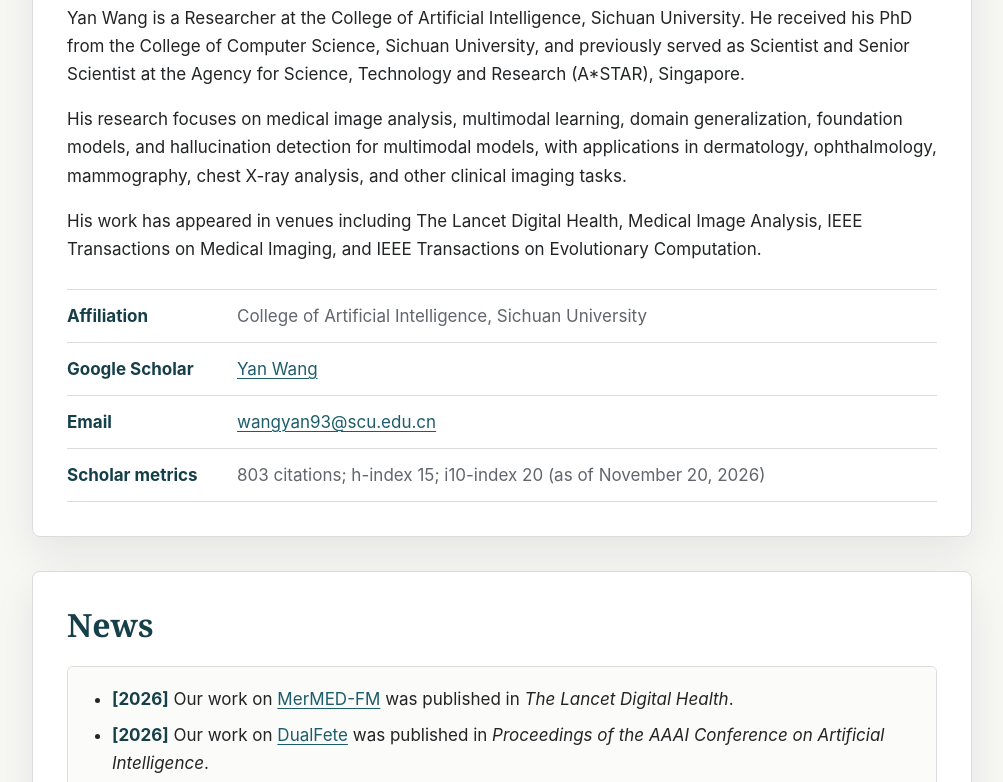
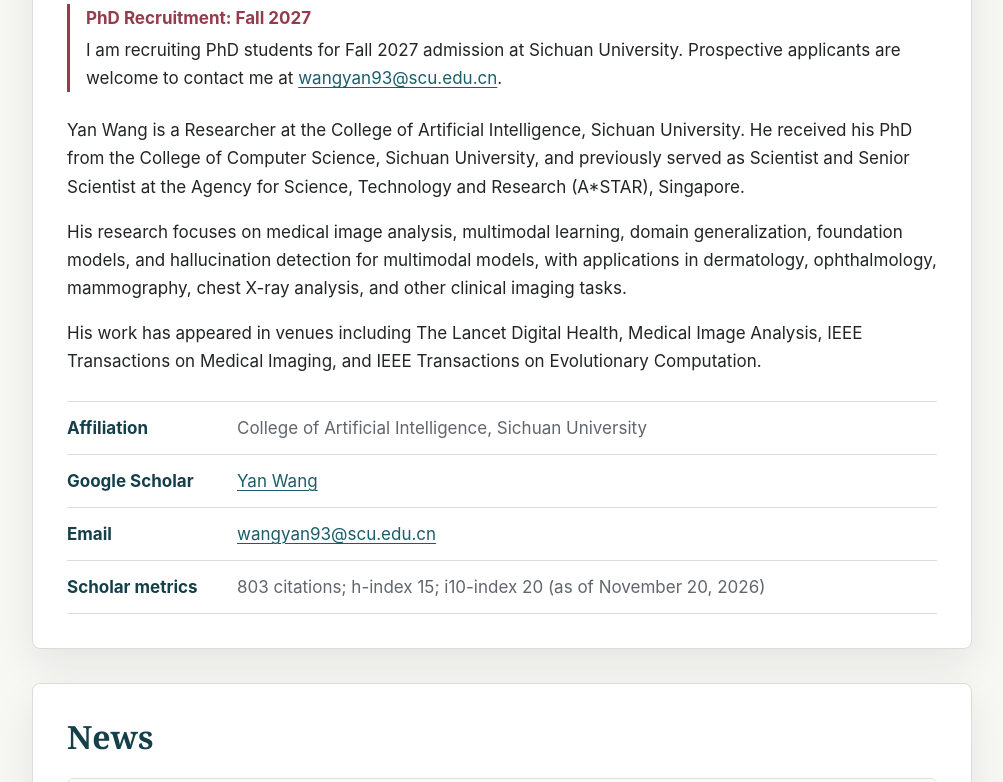
Before and after one commit to wangyan1993-scu/wangyan1993-scu.github.io, a plain HTML site: page index.html in a window 1280 px wide. Shown: the part 313-1095 px from the top of the page, without its empty margins (138-1141 px from the left). Drawn offline with Linux system fonts and the light colour scheme.

Commit message:
Announce Fall 2027 PhD recruitment

```diff
--- a/assets/css/style.css
+++ b/assets/css/style.css
@@ -154,6 +154,19 @@ h2 {
   border-top: 1px solid var(--line);
 }
 
+.recruitment-notice {
+  margin: 0 0 24px;
+  border-inline-start: 3px solid #963b4b;
+  padding-inline-start: 16px;
+  overflow-wrap: anywhere;
+}
+
+.recruitment-notice strong {
+  display: block;
+  margin-bottom: 4px;
+  color: #963b4b;
+}
+
 .profile-list div {
   display: grid;
   grid-template-columns: 150px 1fr;
--- a/index.html
+++ b/index.html
@@ -25,6 +25,12 @@
     <main class="container">
       <section id="profile" class="section">
         <h2>Profile</h2>
+        <p class="recruitment-notice">
+          <strong>PhD Recruitment: Fall 2027</strong>
+          I am recruiting PhD students for Fall 2027 admission at Sichuan University.
+          Prospective applicants are welcome to contact me at
+          <a href="mailto:wangyan93@scu.edu.cn?subject=Fall%202027%20PhD%20Inquiry">wangyan93@scu.edu.cn</a>.
+        </p>
         <p>
           Yan Wang is a Researcher at the College of Artificial Intelligence,
           Sichuan University. He received his PhD from the College of Computer
@@ -304,7 +310,7 @@
 
     <footer class="site-footer">
       <div class="container">
-        <p>&copy; 2026 Yan Wang. Last updated November 20, 2026.</p>
+        <p>&copy; 2026 Yan Wang. Last updated November 24, 2026.</p>
       </div>
     </footer>
   </body>
```
Also changed, not shown: 1 other file.
